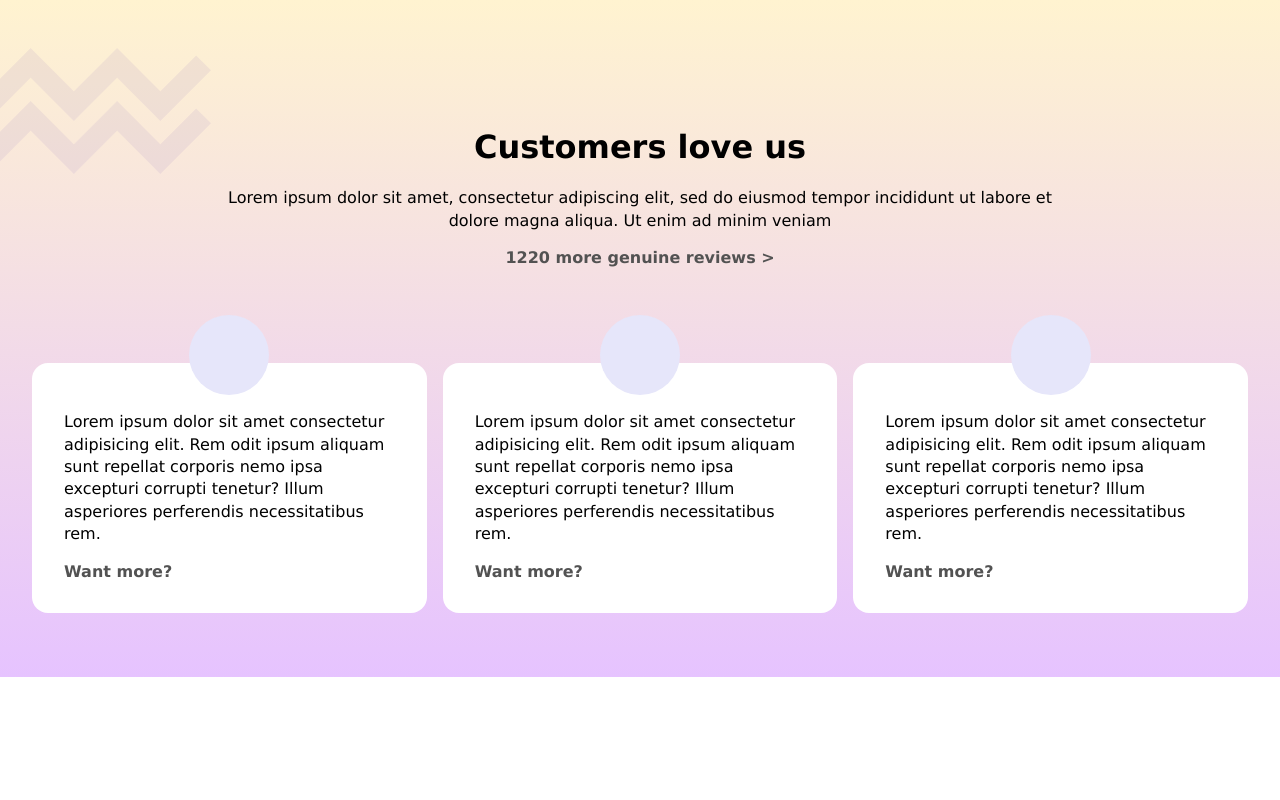
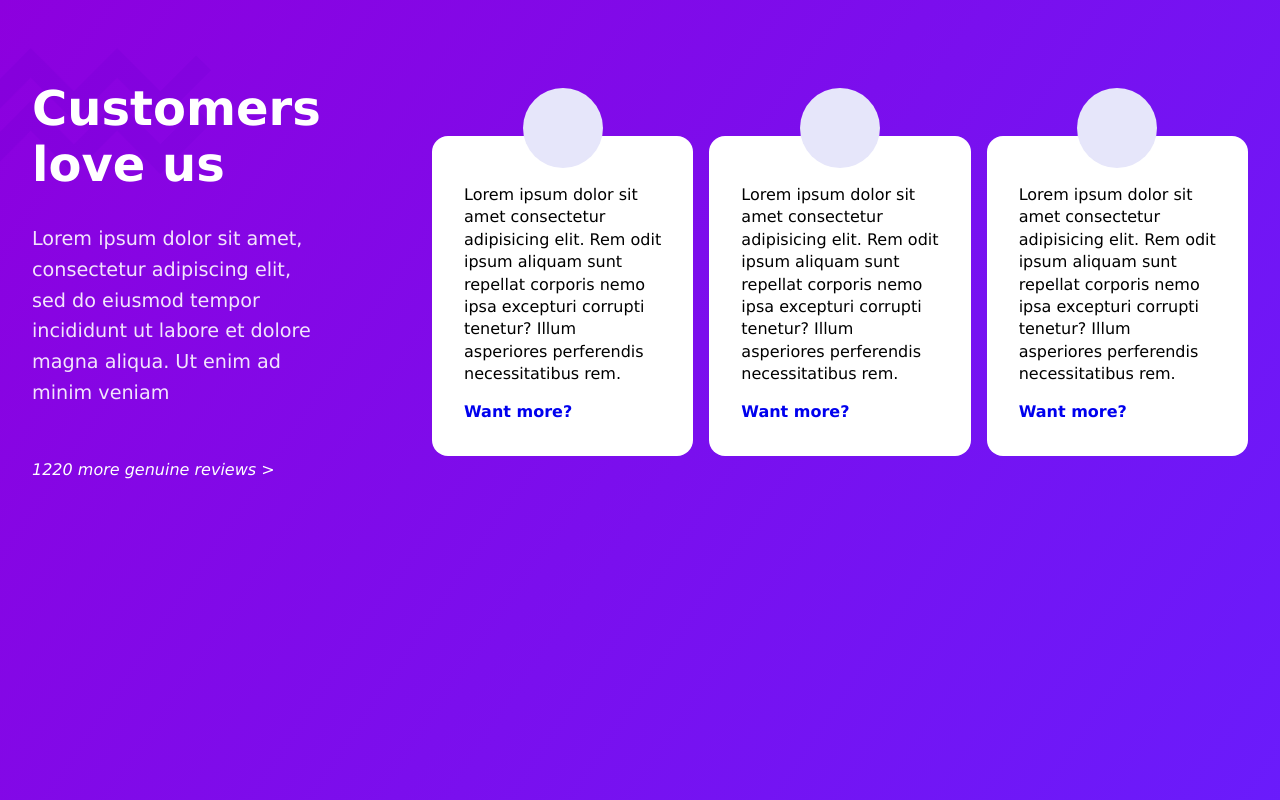
Before and after one commit to michellenpm3108/gradient-101, a plain HTML site: page index.html in a window 1280 px wide. Shown: the top 800 px of the page. Drawn offline with Linux system fonts and the light colour scheme.

Commit message:
Update index.css

```diff
--- a/index.css
+++ b/index.css
@@ -9,25 +9,33 @@ body {
 }
 
 .container {
-    padding: 4em 2em;
+    height: 100%;
+    padding: 5em 2em;
     color: black;
-    background: linear-gradient(180deg, #fff3d0 0%, #e6c3ff 100%);
+    background: linear-gradient(304deg, rgba(104,29,253,1) 0%, rgba(141,0,222,1) 100%);
     position: relative;
     z-index: 1;
 }
+
 .title {
     text-align: center;
 }
 h1 {
-    margin-top: 2em;
+    margin-top: 0;
+    font-size: 3rem;
+    color: white;
 }
 
 p {
     line-height: 1.4em;
+
 }
 .title p {
     width: 70%;
     margin: 0 auto 1em;
+    font-size: 1.2rem;
+    line-height: 1.6;
+    color: rgba(255, 255, 255, 0.899);
 }
 
 img {
@@ -41,14 +49,23 @@ img {
 a {
     text-decoration: none;
     display: inline-block;
-    color: rgb(82, 82, 82);
+    margin-bottom: 0;
+}
+.title-btn {
+    color: rgb(255, 255, 255);
+    margin-top: 2em;
+    font-style: italic;
+}
+.btn {
     font-weight: bold;
+
 }
 
 /* CARDS */
 .cards-grid {
     display: grid;
     grid-template-columns: repeat(auto-fit, minmax(250px, 1fr));
+    grid-auto-rows: 320px;
     gap: 4em 1em;
     margin-top: 6em;
 }
@@ -70,3 +87,19 @@ span {
     margin-left: auto;
     margin-right: auto;
 }
+
+@media (min-width: 800px) {
+    .container {
+        display: grid;
+        grid-template-columns: 400px auto;
+    }
+    .title {
+        text-align: left;
+    }
+    .title p {
+        margin-left: 0;
+    }
+    .cards-grid {
+        margin-top: 3.5em;
+    }
+}
```
